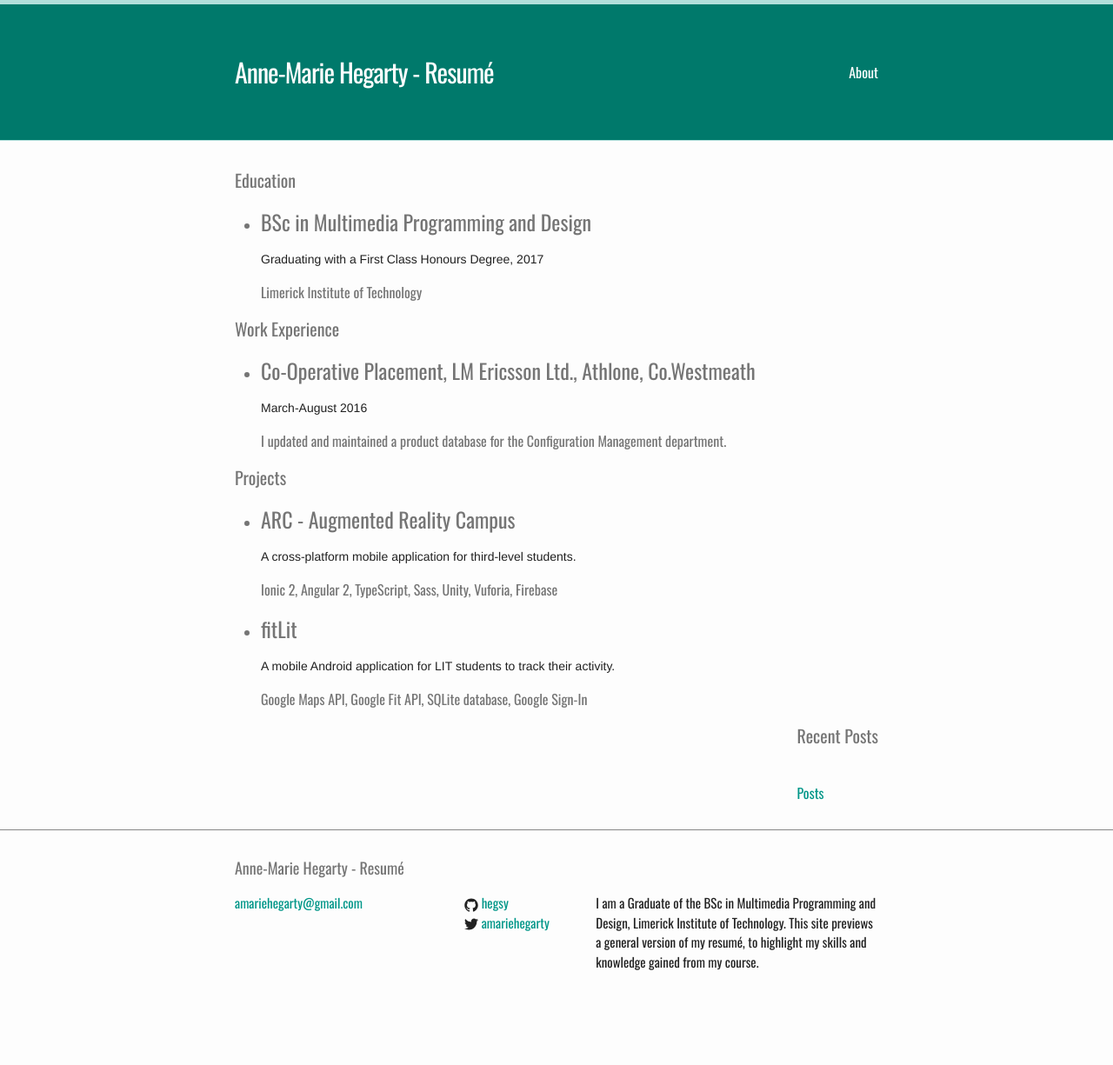
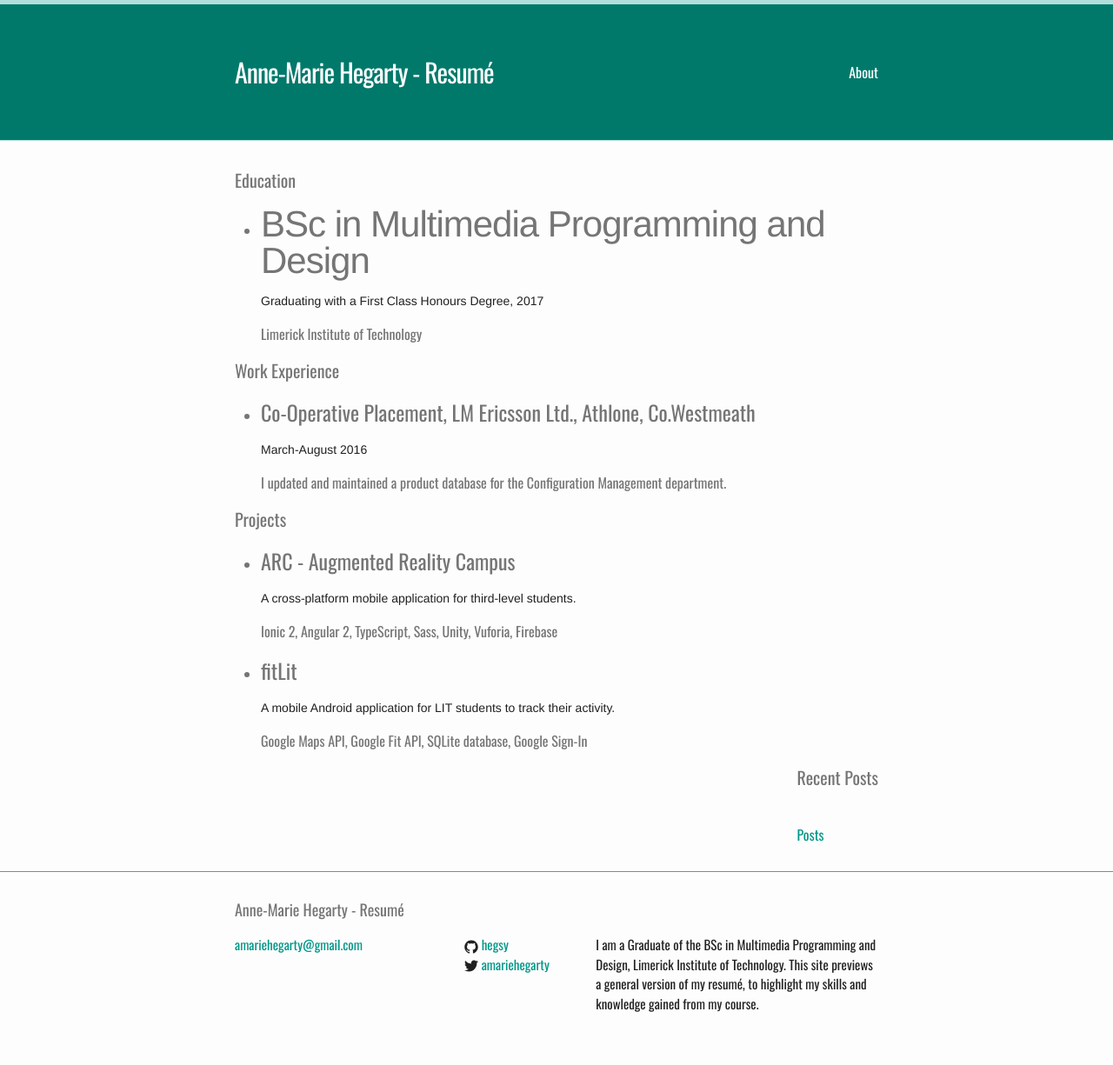
Before and after one commit to hegsy/hegsy.github.io, a Jekyll site: the page built from index.html, in a window 1280 px wide. Shown: the whole page at 87% size. Built offline with Jekyll 4.4.1, drawn with Linux system fonts in a browser that asks for light colours; before the commit the page ends 1177 px from its top, so only the background shows below that.

Commit message:
styling text

```diff
--- a/_sass/_layout.scss
+++ b/_sass/_layout.scss
@@ -213,6 +213,10 @@ FFA875
     font-family: "Helvetica", sans-serif;
 }
 
+.post-title {
+  font-family: "Helvetica", sans-serif;
+}
+
 .post-link {
     display: block;
     font-size: 24px;
--- a/index.html
+++ b/index.html
@@ -19,7 +19,7 @@ layout: default
   </ul> -->
     <ul>
       <li>
-        <h2 class="post-link">BSc in Multimedia Programming and Design</h2>
+        <h2 class="post-title">BSc in Multimedia Programming and Design</h2>
         <p class="post-meta">Graduating with a First Class Honours Degree, 2017</p>
         <span>Limerick Institute of Technology</span>
       </li>
```
